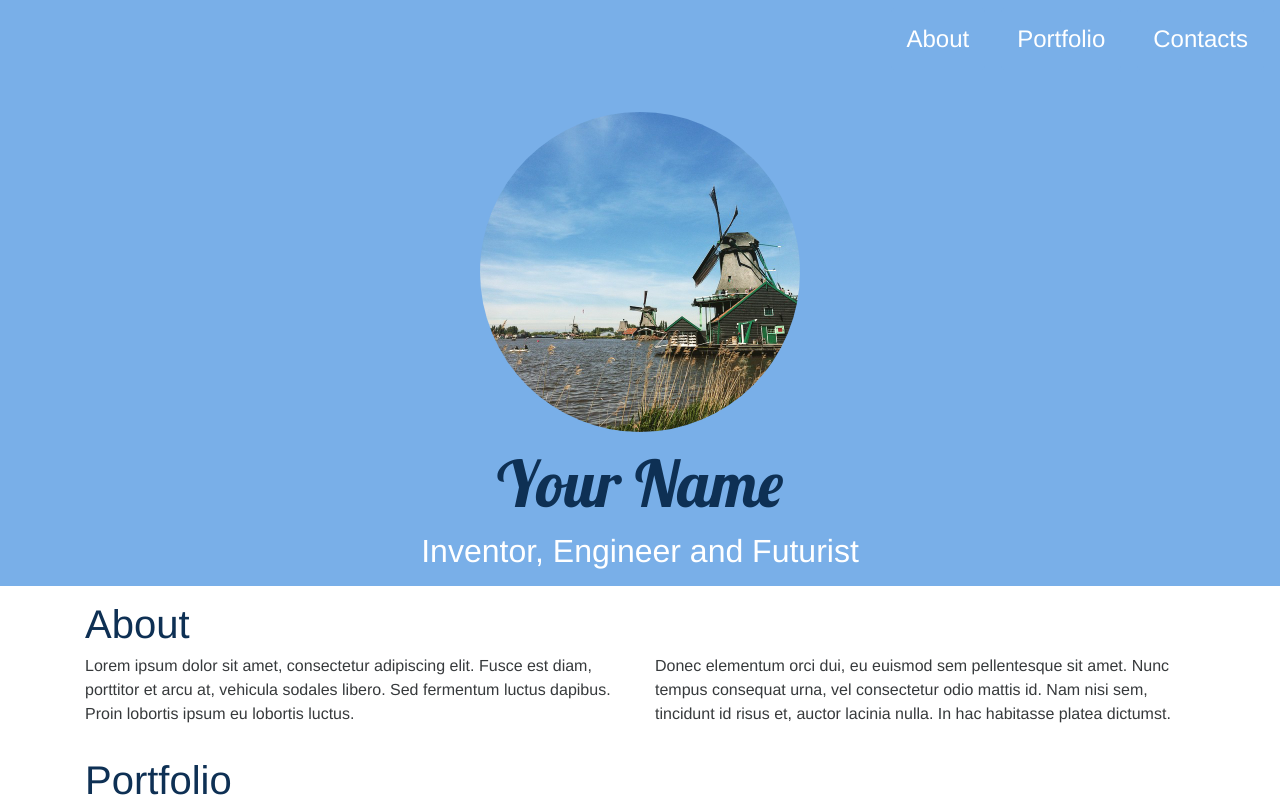
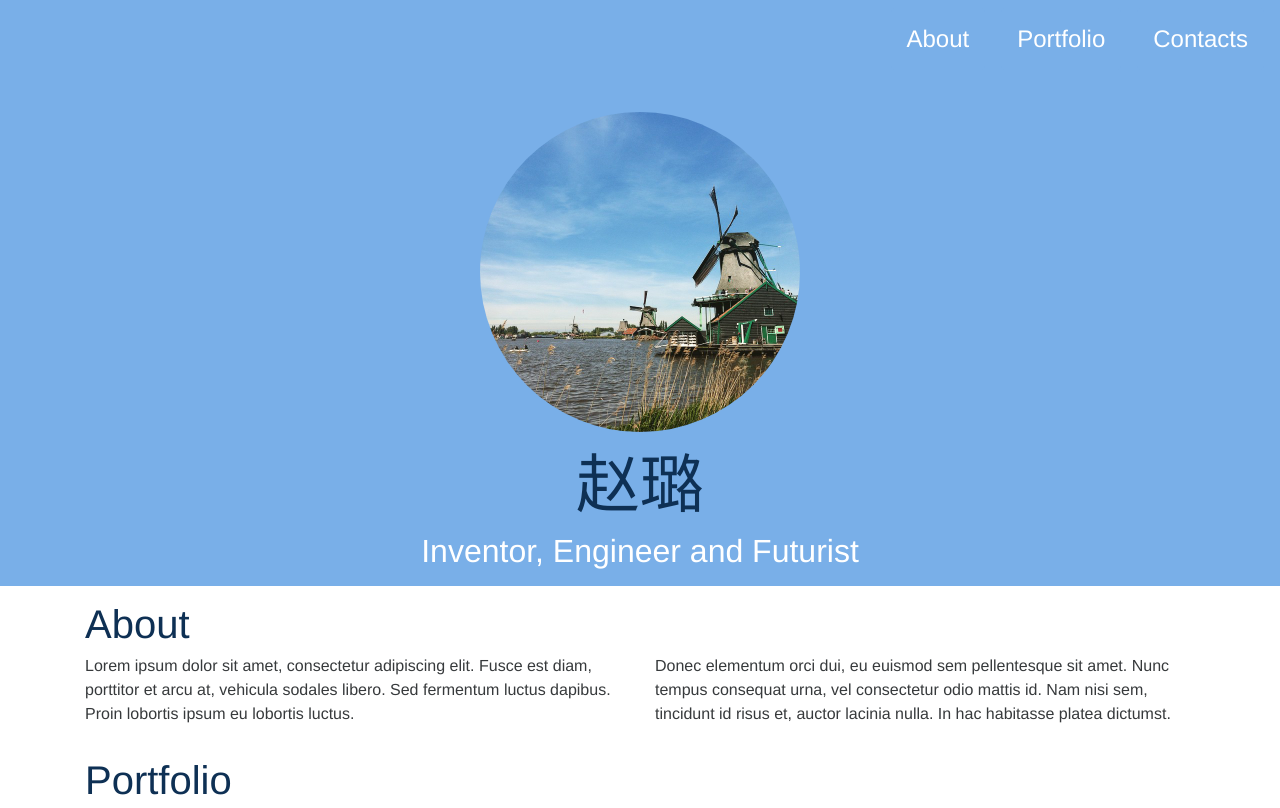
Before and after one commit to yeran120/yeran120.github.io, a Jekyll site: the page built from index.html, in a window 1280 px wide and 1400 px high. Shown: the top 808 px of the window. Built offline with Jekyll 4.4.1, drawn with Linux system fonts in a browser that asks for light colours; nearby versions of some CDN libraries; some of the changed text lies outside the part shown; grey boxes are pictures that could not be loaded.

Commit message:
Update _config.yml

```diff
--- a/_config.yml
+++ b/_config.yml
@@ -2,7 +2,7 @@
 # in the templates available like {{ site.myvariable }}.
 title: Clean portfolio theme for Jekyll powered by Bootstrap 4.
 email: your-email@domain.com
-brand: Your Name
+brand: 赵璐
 headline: Inventor, Engineer and Futurist
 description: > # this means to ignore newlines until "baseurl:"
   New Site
@@ -17,7 +17,7 @@ markdown: kramdown
 snapwidget: 247552
 
 # Contacts
-email: your.name@gmail.com
+email: zhaolu0218@gmail.com
 phone: +1-800-555-2016
 
 # Tracking
```
